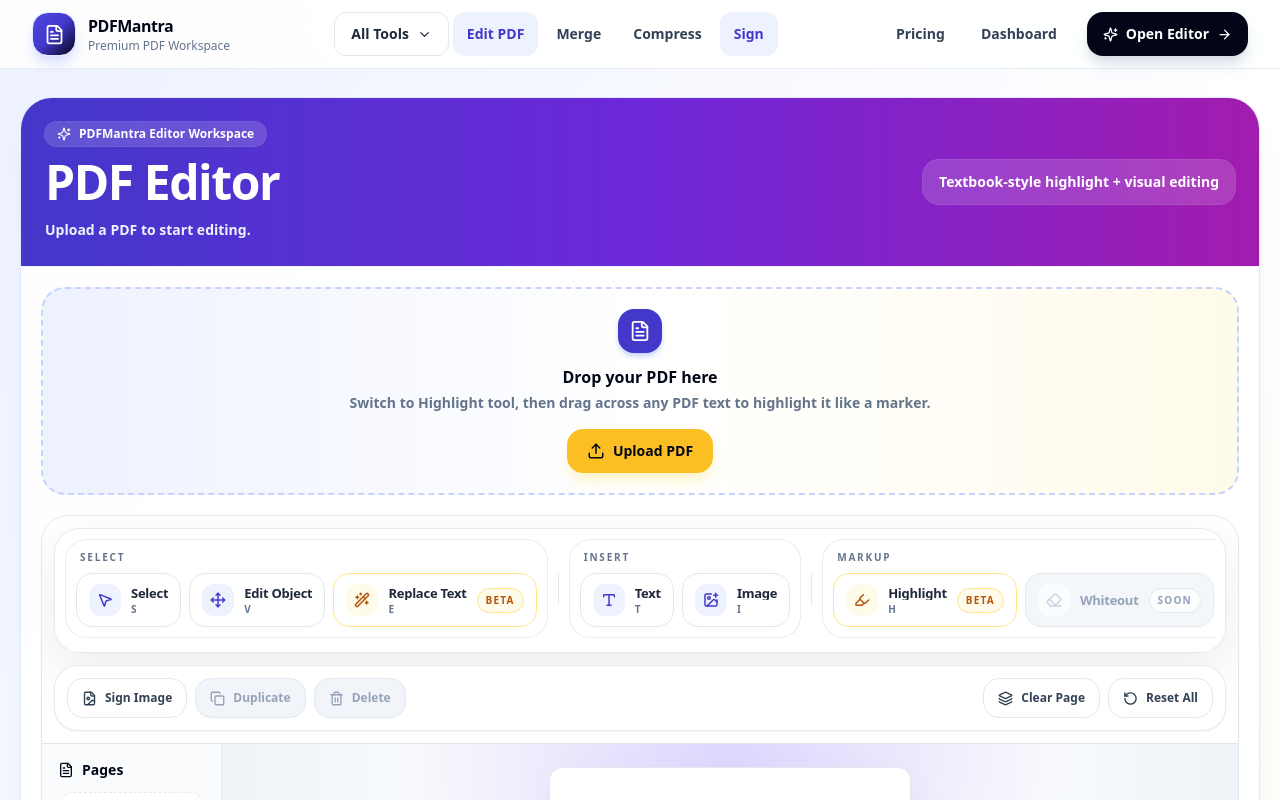
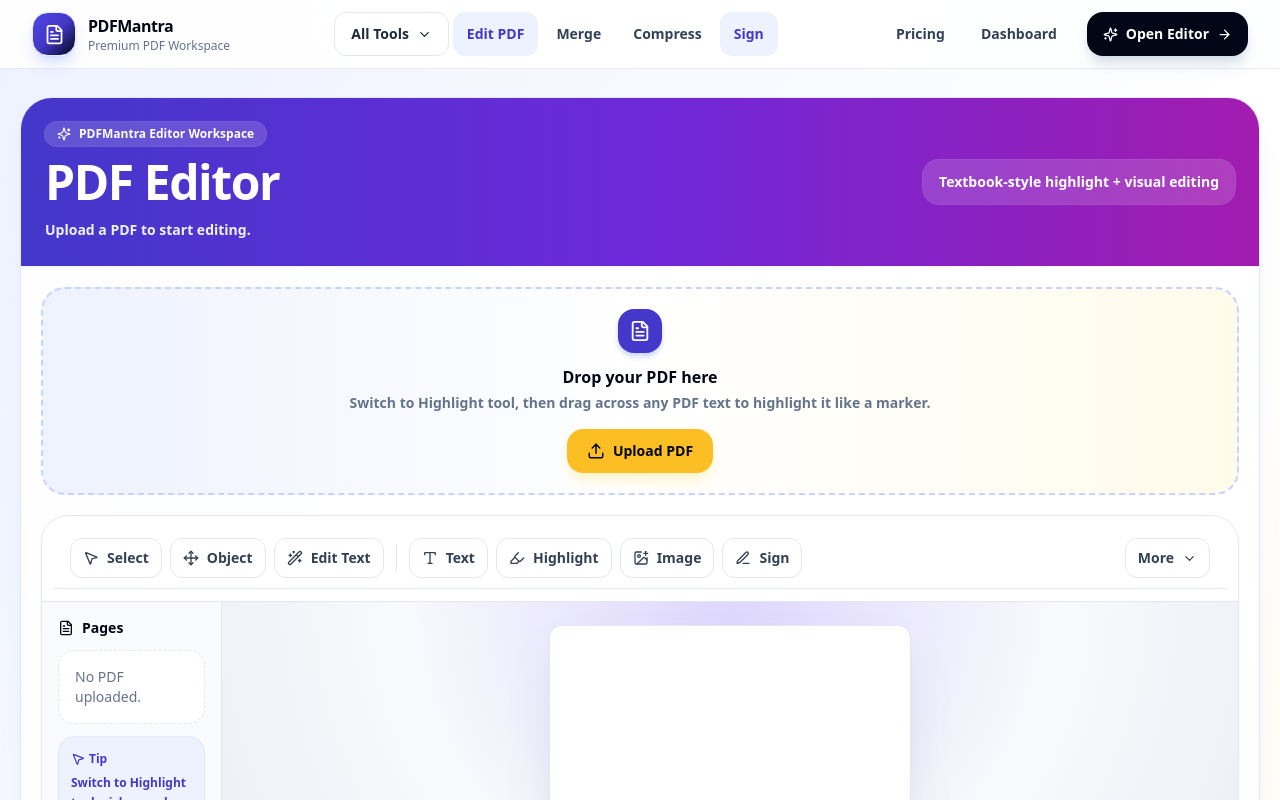
Before and after one commit to Mayankss12/smart-pdf-tools-pro, a Next.js app: page /editor in a window 1280 px wide. Shown: the top 800 px of the page. Built offline with nearby package versions, Linux system fonts and the light colour scheme.

Commit message:
Update EditorToolbar.tsx

```diff
--- a/src/components/editor/EditorToolbar.tsx
+++ b/src/components/editor/EditorToolbar.tsx
@@ -1,191 +1,150 @@
 "use client";
 
-import { useCallback } from "react";
 import {
-  Copy,
+  ChevronDown,
   FileImage,
+  Highlighter,
+  ImagePlus,
+  MousePointer2,
+  Move,
+  PenLine,
+  RotateCcw,
+  Type,
+  Wand2,
   Layers,
-  RotateCcw,
-  Trash2,
 } from "lucide-react";
 import type { LucideIcon } from "lucide-react";
-
-import { CommandRibbon } from "@/components/editor/ribbon/CommandRibbon";
-import { useEditorRibbonShortcuts } from "@/components/editor/ribbon/useEditorRibbonShortcuts";
-import type {
-  ActiveTool,
-  EditorCommandId,
-} from "@/lib/editor/types";
+import type { ActiveTool } from "@/lib/editor/types";
 
 type EditorToolbarProps = {
   activeTool: ActiveTool;
-  hasSelectedLayer: boolean;
   onSelectTool: (tool: ActiveTool) => void;
   onImageClick: () => void;
   onSignatureClick: () => void;
   onSignatureImageClick: () => void;
-  onDelete: () => void;
-  onDuplicate: () => void;
   onClearPage: () => void;
   onReset: () => void;
-  onExport: () => void;
 };
 
-type UtilityActionProps = {
+type ToolbarButtonProps = {
   label: string;
   icon: LucideIcon;
-  disabled?: boolean;
-  tone?: "default" | "danger";
+  active?: boolean;
   onClick: () => void;
 };
 
-function UtilityAction({
+function ToolbarButton({
   label,
   icon: Icon,
-  disabled = false,
-  tone = "default",
+  active = false,
   onClick,
-}: UtilityActionProps) {
-  const toneClasses = disabled
-    ? "cursor-not-allowed border-slate-200 bg-slate-100 text-slate-400"
-    : tone === "danger"
-      ? "border-rose-200 bg-white text-rose-700 hover:border-rose-300 hover:bg-rose-50"
-      : "border-slate-200 bg-white text-slate-700 hover:border-indigo-200 hover:bg-indigo-50 hover:text-indigo-700";
-
+}: ToolbarButtonProps) {
   return (
     <button
       type="button"
+      title={label}
       onClick={onClick}
-      disabled={disabled}
       className={[
-        "inline-flex min-h-10 items-center gap-2 rounded-2xl border px-3.5 py-2 text-xs font-semibold transition duration-200",
-        "focus-visible:outline-none focus-visible:ring-4 focus-visible:ring-indigo-100",
-        disabled ? "" : "hover:-translate-y-0.5 hover:shadow-sm",
-        toneClasses,
+        "inline-flex min-h-10 items-center gap-2 rounded-xl border px-3 py-2 text-sm font-semibold transition",
+        active
+          ? "border-indigo-600 bg-indigo-600 text-white shadow-sm"
+          : "border-slate-200 bg-white text-slate-700 hover:border-indigo-200 hover:bg-indigo-50 hover:text-indigo-700",
       ].join(" ")}
     >
-      <Icon size={15} strokeWidth={2.2} />
-      <span>{label}</span>
+      <Icon size={16} />
+      <span className="hidden sm:inline">{label}</span>
     </button>
   );
 }
 
-function getRibbonActiveCommand(activeTool: ActiveTool): EditorCommandId | null {
-  switch (activeTool) {
-    case "select":
-    case "object":
-    case "edit":
-    case "text":
-    case "highlight":
-      return activeTool;
-
-    default:
-      return null;
-  }
-}
-
 export function EditorToolbar({
   activeTool,
-  hasSelectedLayer,
   onSelectTool,
   onImageClick,
   onSignatureClick,
   onSignatureImageClick,
-  onDelete,
-  onDuplicate,
   onClearPage,
   onReset,
-  onExport,
 }: EditorToolbarProps) {
-  const activeCommandId = getRibbonActiveCommand(activeTool);
-
-  const handleRibbonCommand = useCallback(
-    (commandId: EditorCommandId) => {
-      switch (commandId) {
-        case "select":
-        case "object":
-        case "edit":
-        case "text":
-        case "highlight":
-          onSelectTool(commandId);
-          return;
-
-        case "image":
-          onImageClick();
-          return;
-
-        case "signature":
-          onSignatureClick();
-          return;
-
-        case "export":
-          onExport();
-          return;
-
-        default:
-          return;
-      }
-    },
-    [
-      onExport,
-      onImageClick,
-      onSelectTool,
-      onSignatureClick,
-    ],
-  );
-
-  useEditorRibbonShortcuts({
-    enabled: true,
-    onCommand: handleRibbonCommand,
-  });
-
   return (
-    <div className="space-y-3">
-      <CommandRibbon
-        activeCommandId={activeCommandId}
-        hasDocument
-        canUndo={false}
-        canRedo={false}
-        onCommandActivate={handleRibbonCommand}
+    <div className="flex flex-wrap items-center gap-2 border-b border-slate-200 bg-white px-3 py-2.5 sm:px-4">
+      <ToolbarButton
+        label="Select"
+        icon={MousePointer2}
+        active={activeTool === "select"}
+        onClick={() => onSelectTool("select")}
       />
 
-      <div className="flex flex-col gap-3 rounded-[1.45rem] border border-slate-200/90 bg-white/90 p-3 shadow-sm backdrop-blur sm:flex-row sm:items-center sm:justify-between">
-        <div className="flex flex-wrap gap-2">
-          <UtilityAction
-            label="Sign Image"
-            icon={FileImage}
-            onClick={onSignatureImageClick}
-          />
+      <ToolbarButton
+        label="Object"
+        icon={Move}
+        active={activeTool === "object"}
+        onClick={() => onSelectTool("object")}
+      />
 
-          <UtilityAction
-            label="Duplicate"
-            icon={Copy}
-            disabled={!hasSelectedLayer}
-            onClick={onDuplicate}
-          />
+      <ToolbarButton
+        label="Edit Text"
+        icon={Wand2}
+        active={activeTool === "edit"}
+        onClick={() => onSelectTool("edit")}
+      />
 
-          <UtilityAction
-            label="Delete"
-            icon={Trash2}
-            disabled={!hasSelectedLayer}
-            tone="danger"
-            onClick={onDelete}
-          />
-        </div>
+      <span className="mx-1 hidden h-7 w-px bg-slate-200 sm:block" />
 
-        <div className="flex flex-wrap gap-2">
-          <UtilityAction
-            label="Clear Page"
-            icon={Layers}
-            onClick={onClearPage}
-          />
+      <ToolbarButton
+        label="Text"
+        icon={Type}
+        active={activeTool === "text"}
+        onClick={() => onSelectTool("text")}
+      />
 
-          <UtilityAction
-            label="Reset All"
-            icon={RotateCcw}
-            onClick={onReset}
-          />
-        </div>
+      <ToolbarButton
+        label="Highlight"
+        icon={Highlighter}
+        active={activeTool === "highlight"}
+        onClick={() => onSelectTool("highlight")}
+      />
+
+      <ToolbarButton label="Image" icon={ImagePlus} onClick={onImageClick} />
+
+      <ToolbarButton label="Sign" icon={PenLine} onClick={onSignatureClick} />
+
+      <div className="ml-auto">
+        <details className="relative">
+          <summary className="inline-flex min-h-10 cursor-pointer list-none items-center gap-2 rounded-xl border border-slate-200 bg-white px-3 py-2 text-sm font-semibold text-slate-700 transition hover:border-indigo-200 hover:bg-indigo-50 hover:text-indigo-700">
+            More
+            <ChevronDown size={15} />
+          </summary>
+
+          <div className="absolute right-0 top-12 z-50 w-52 rounded-2xl border border-slate-200 bg-white p-2 shadow-xl">
+            <button
+              type="button"
+              onClick={onSignatureImageClick}
+              className="flex w-full items-center gap-2 rounded-xl px-3 py-2 text-sm font-medium text-slate-700 transition hover:bg-slate-50"
+            >
+              <FileImage size={16} />
+              Signature Image
+            </button>
+
+            <button
+              type="button"
+              onClick={onClearPage}
+              className="flex w-full items-center gap-2 rounded-xl px-3 py-2 text-sm font-medium text-slate-700 transition hover:bg-slate-50"
+            >
+              <Layers size={16} />
+              Clear Current Page
+            </button>
+
+            <button
+              type="button"
+              onClick={onReset}
+              className="flex w-full items-center gap-2 rounded-xl px-3 py-2 text-sm font-medium text-rose-600 transition hover:bg-rose-50"
+            >
+              <RotateCcw size={16} />
+              Reset All Edits
+            </button>
+          </div>
+        </details>
       </div>
     </div>
   );
```
